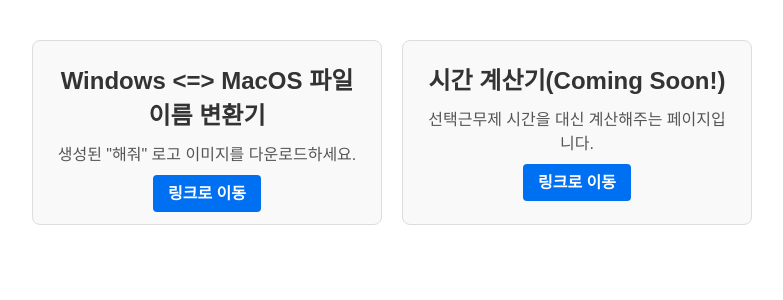
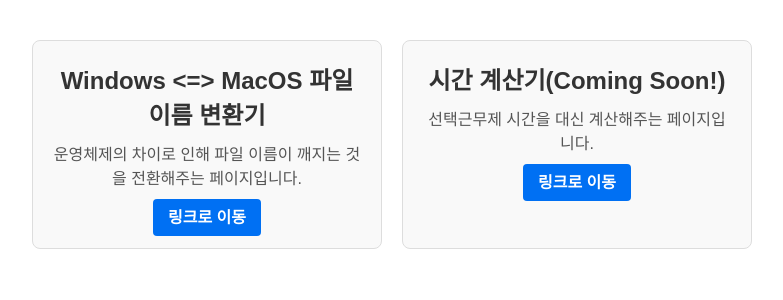
Before and after one commit to hongjunland/next-haejwo, a Next.js app: page / in a window 1280 px wide. Shown: the top 300 px of the page, without its empty margins (248-1031 px from the left). Built offline with nearby package versions, Linux system fonts and the light colour scheme.

Commit message:
chore: update main page description

```diff
--- a/src/app/page.tsx
+++ b/src/app/page.tsx
@@ -4,7 +4,7 @@
 const links = [
   {
     title: "Windows <=> MacOS 파일이름 변환기",
-    description: '생성된 "해줘" 로고 이미지를 다운로드하세요.',
+    description: '운영체제의 차이로 인해 파일 이름이 깨지는 것을 전환해주는 페이지입니다.',
     href: "/filename-converter",
   },
   {
```
